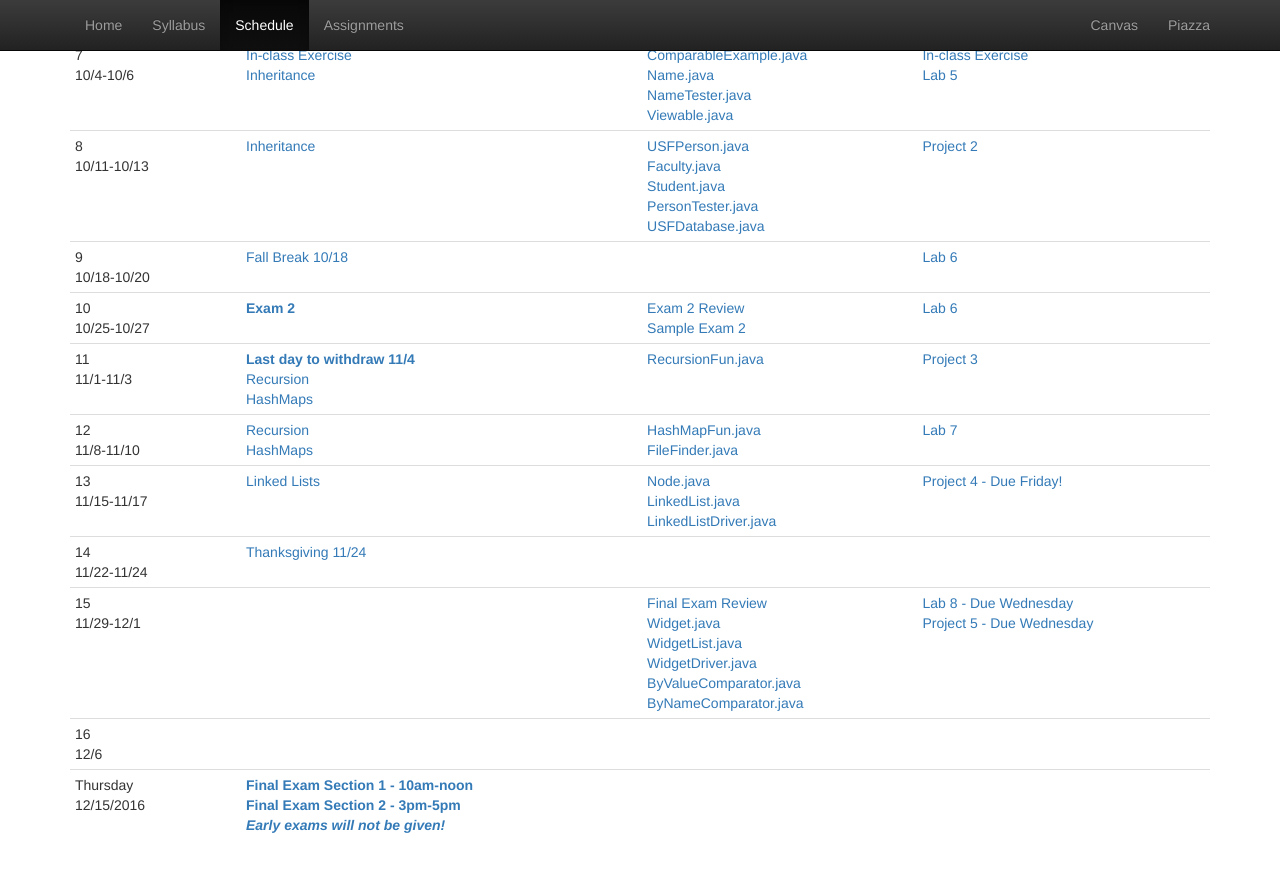
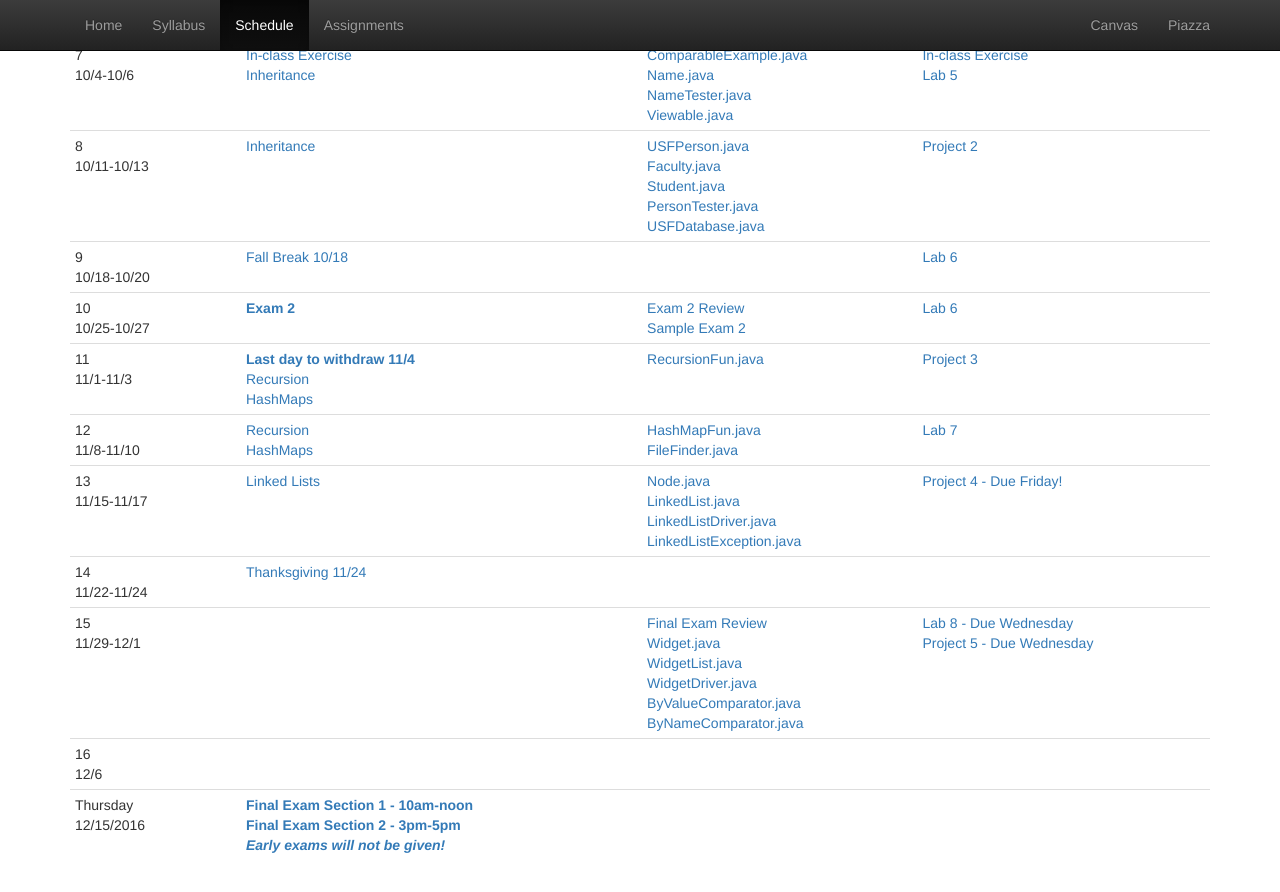
Before and after one commit to CS112-F16/cs112-f16.github.io, a Jekyll site: the page built from schedule.html, in a window 1280 px wide and 900 px high, scrolled down 937 px. Shown: the top 892 px of the window. Built offline with Jekyll 4.4.1, drawn with Linux system fonts in a browser that asks for light colours.

Commit message:
adding exception example

```diff
--- a/schedule.html
+++ b/schedule.html
@@ -207,6 +207,7 @@
         <a href="https://github.com/CS112-F16/code/blob/master/ClassExamplesWeek13/Node.java">Node.java</a><br/>
         <a href="https://github.com/CS112-F16/code/blob/master/ClassExamplesWeek13/LinkedList.java">LinkedList.java</a><br/>
         <a href="https://github.com/CS112-F16/code/blob/master/ClassExamplesWeek13/LinkedListDriver.java">LinkedListDriver.java</a><br/>
+        <a href="https://github.com/CS112-F16/code/blob/master/ClassExamplesWeek13/LinkedListException.java">LinkedListException.java</a><br/>
       </td>
       <td>
         <a href="https://github.com/CS112-F16/projects/blob/master/project4.md">Project 4 - Due Friday!</a>
```
